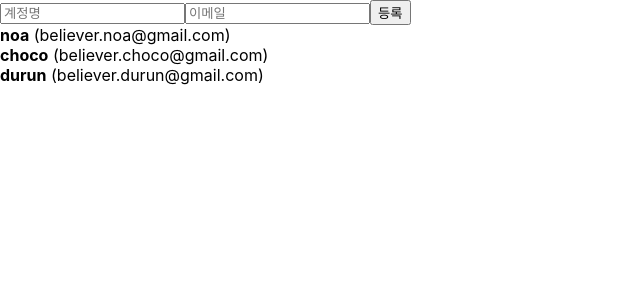
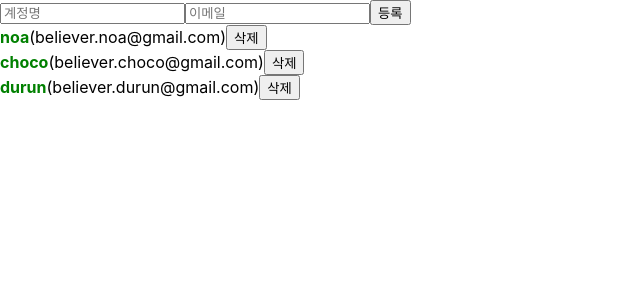
Before and after one commit to donghoonKang-dev/LearningFaster, a React (Create React App) app in the folder vlpt-modern-react/: page / in a window 1280 px wide. Shown: the top 300 px of the page, without its empty margins (0-640 px from the left). Built offline with nearby package versions, Linux system fonts and the light colour scheme.

Commit message:
14, 15. 배열에 항목 제거/수정하기

```diff
--- a/vlpt-modern-react/src/App.js
+++ b/vlpt-modern-react/src/App.js
@@ -19,17 +19,20 @@
     {
       id: 1,
       username: 'noa',
-      email: 'believer.noa@gmail.com'
+      email: 'believer.noa@gmail.com',
+      active: true
     },
     {
       id: 2,
       username: 'choco',
-      email: 'believer.choco@gmail.com'
+      email: 'believer.choco@gmail.com',
+      active: true
     },
     {
       id: 3,
       username: 'durun',
-      email: 'believer.durun@gmail.com'
+      email: 'believer.durun@gmail.com',
+      active: true
     },
   ]);
 
@@ -48,6 +51,16 @@
     });
     nextId.current += 1;
   }
+  const onRemove = id => {
+    setUsers(users.filter(user => user.id !== id));
+  }
+  const onToggle = id => {
+    setUsers(
+      users.map(user =>
+        user.id === id ? { ...user, active: !user.active } : user
+      )
+    );
+  };
   return (
     <>
       <CreateUser
@@ -56,7 +69,7 @@
         onChange={onChane}
         onCreate={onCreate}
          />
-      <UserList users={users} />
+      <UserList users={users} onRemove={onRemove} onToggle={onToggle} />
     </>
   );
 }
--- a/vlpt-modern-react/src/UserList.js
+++ b/vlpt-modern-react/src/UserList.js
@@ -1,17 +1,27 @@
 import React from 'react'
 
-function User({ user }){
+function User({ user, onRemove, onToggle }){
   return (
     <div>
-      <b>{user.username}</b> <span>({user.email})</span>
+      <b
+        style={{
+          cursor: 'pointer',
+          color: user.active ? 'green' : 'black'
+        }}
+        onClick={() => onToggle(user.id)}
+      >
+        {user.username}
+      </b>
+      <span>({user.email})</span>
+      <button onClick={() => onRemove(user.id)}>삭제</button>
     </div>
   )
 }
-export default function UserList({ users }) {
+export default function UserList({ users, onRemove, onToggle }) {
   return (
     <div>
       {users.map(user => (
-        <User user={user} key={user.id} />
+        <User user={user} key={user.id} onRemove={onRemove} onToggle={onToggle} />
       ))}
     </div>
   )
```
